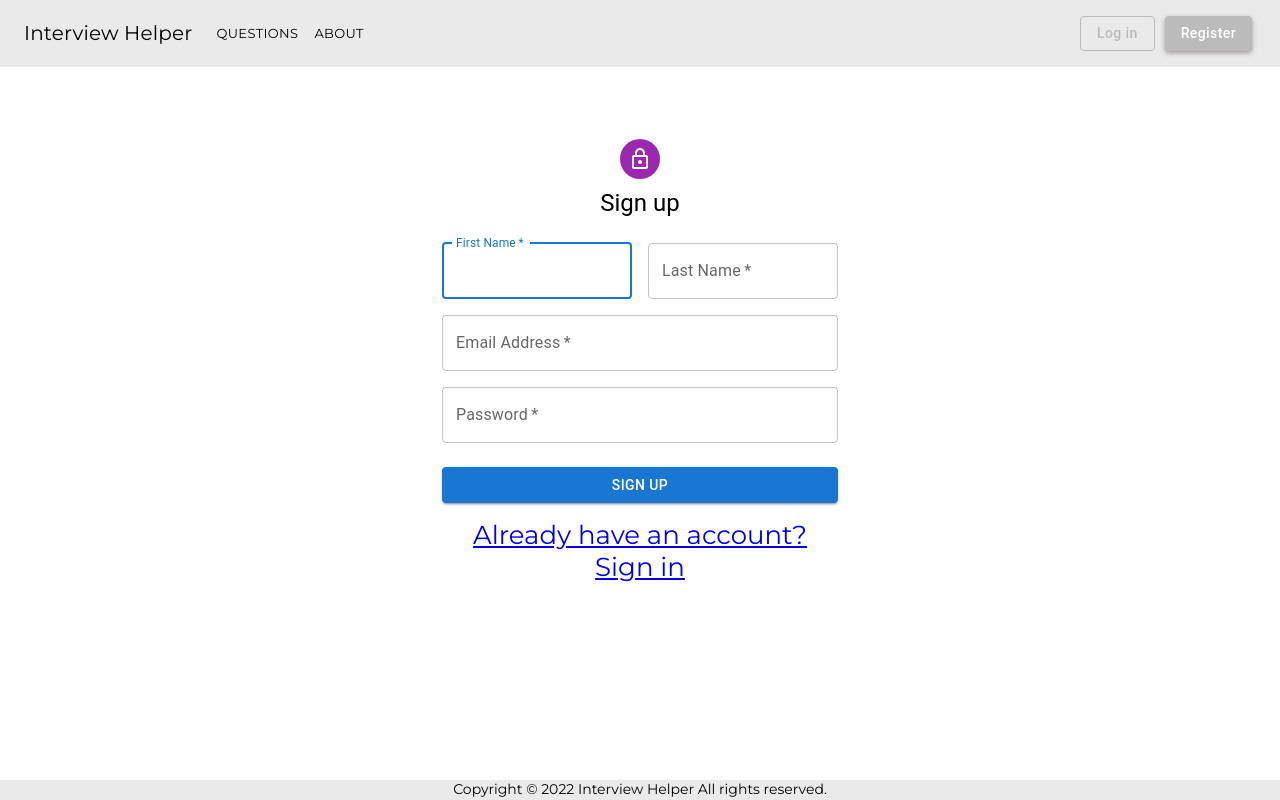
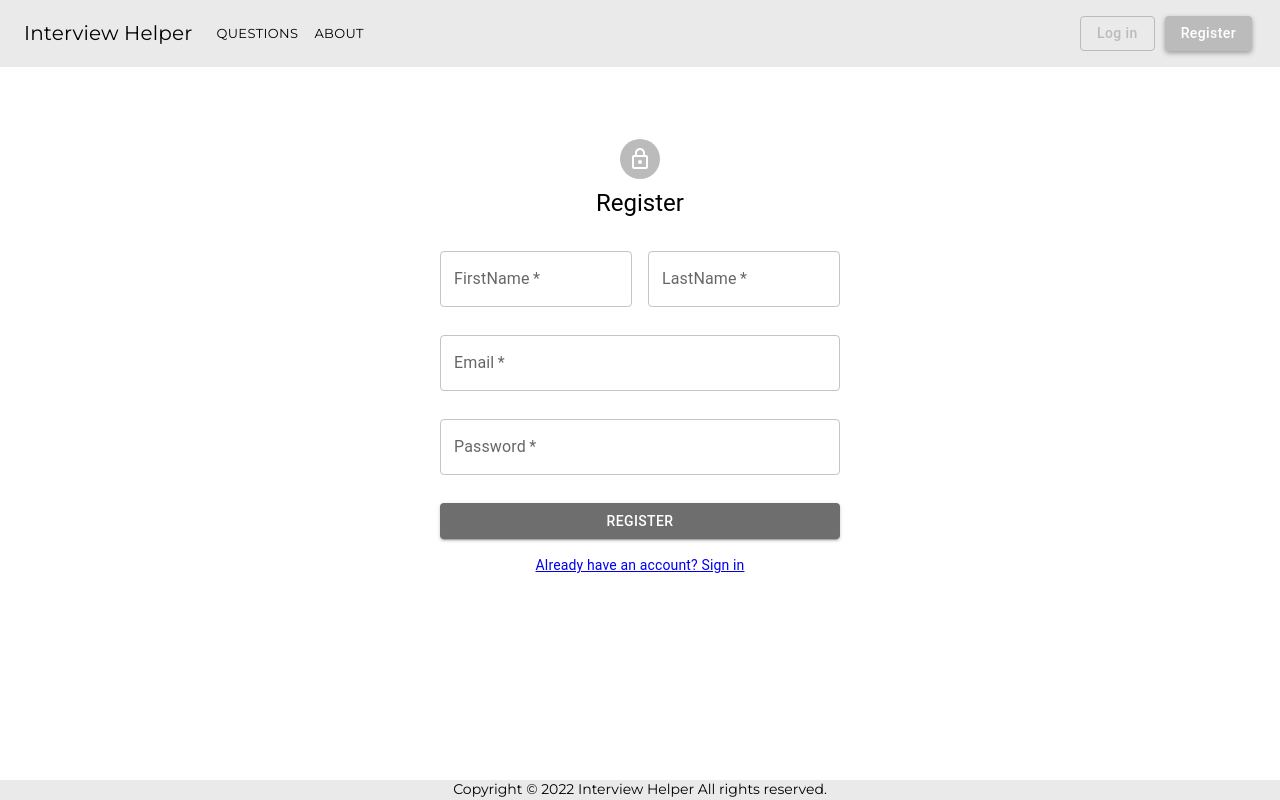
Before and after one commit to Sverdiyev/InterviewHelperFE, a React (Create React App) app: page /signup in a window 1280 px wide. Built offline with nearby package versions, Linux system fonts and the light colour scheme.

Commit message:
add register page, refactor validation

```diff
--- a/src/components/Login/LoginComponent.jsx
+++ b/src/components/Login/LoginComponent.jsx
@@ -1,19 +1,19 @@
-import { Alert, Avatar, Button, Grid, Typography } from '@mui/material';
+import { Alert, Avatar, Grid, Typography } from '@mui/material';
 import { LockOutlined as LockOutlinedIcon } from '@mui/icons-material';
 import { Link } from 'react-router-dom';
 import { useContext, useState } from 'react';
 import AuthContext from '../../store/auth-context.js';
 import InputField from './InputField.jsx';
-import useInputField from '../../services/helpers.js';
+import useInputField, { emailValidation, passwordValidation } from '../../services/helpers.js';
+import SubmitButton from '../StyledUI/SubmitButton.jsx';
 
 function LoginComponent() {
   const ctx = useContext(AuthContext);
 
-  const validationCb = (value) => !value.length;
   const [successfullLogin, setSuccessfullLogin] = useState(null);
-  const [emailValue, setEmailValue, emailIsValid, emailIsTouched] = useInputField(validationCb);
+  const [emailValue, setEmailValue, emailIsValid, emailIsTouched] = useInputField(emailValidation);
   const [passwordValue, setPasswordValue, passwordIsValid, passwordIsTouched] =
-    useInputField(validationCb);
+    useInputField(passwordValidation);
 
   const formIsValid = emailIsValid && passwordIsValid;
 
@@ -74,19 +74,9 @@ function LoginComponent() {
           error={passwordIsTouched && !passwordIsValid}
         />
 
-        <Button
-          type="submit"
-          fullWidth
-          variant="contained"
-          disabled={passwordIsTouched && emailIsTouched && !formIsValid}
-          sx={{
-            mt: 3,
-            mb: 2,
-            backgroundColor: '#6e6e6e',
-            [':hover']: { backgroundColor: '#545454' }
-          }}>
+        <SubmitButton disabled={passwordIsTouched && emailIsTouched && !formIsValid}>
           Log In
-        </Button>
+        </SubmitButton>
 
         <Typography variant="body2" component={Link} to="/signup">
           Don`t have an account? Register
--- /dev/null
+++ b/src/components/StyledUI/SubmitButton.jsx
@@ -0,0 +1,20 @@
+import { Button } from '@mui/material';
+import { styled } from '@mui/system';
+import React from 'react';
+
+const StyledButton = styled(Button)({
+  marginTop: '1.5rem',
+  marginBottom: '1rem',
+  backgroundColor: '#6e6e6e',
+  [':hover']: { backgroundColor: '#545454' }
+});
+
+function SubmitButton({ children }) {
+  return (
+    <StyledButton type="submit" fullWidth variant="contained">
+      {children}
+    </StyledButton>
+  );
+}
+
+export default SubmitButton;
--- a/src/pages/Register.jsx
+++ b/src/pages/Register.jsx
@@ -1,88 +1,130 @@
-import { Avatar, Box, Button, Container, Grid, TextField, Typography } from '@mui/material';
+import { Alert, Avatar, Grid, Typography } from '@mui/material';
 import { LockOutlined as LockOutlinedIcon } from '@mui/icons-material';
-import { Link } from 'react-router-dom';
+import { Link, useNavigate } from 'react-router-dom';
+import useInputField, {
+  emailValidation,
+  nameValidation,
+  passwordValidation
+} from '../services/helpers.js';
+import InputField from '../components/Login/InputField.jsx';
+import SubmitButton from '../components/StyledUI/SubmitButton.jsx';
+import { useState } from 'react';
 
 function Register() {
-  const handleSubmit = (event) => {
-    event.preventDefault();
-    const data = new FormData(event.currentTarget);
-    console.log({
-      email: data.get('email'),
-      password: data.get('password')
-    });
+  const navigate = useNavigate();
+  const [successfullRegistration, setSuccessfullRegistration] = useState(null);
+
+  const [emailValue, setEmailValue, emailIsValid, emailIsTouched] = useInputField(emailValidation);
+  const [passwordValue, setPasswordValue, passwordIsValid, passwordIsTouched] =
+    useInputField(passwordValidation);
+  const [firstNameValue, setFirstNameValue, firstNameIsValid, firstNameIsTouched] =
+    useInputField(nameValidation);
+  const [lastNameValue, setLastNameValue, lastNameIsValid, lastNameIsTouched] =
+    useInputField(nameValidation);
+
+  const onChangeEmail = (e) => setEmailValue(e);
+  const onChangePassword = (e) => setPasswordValue(e);
+  const onChangeFirstName = (e) => setFirstNameValue(e);
+  const onChangeLastName = (e) => setLastNameValue(e);
+
+  const formIsValid = emailIsValid && passwordIsValid && lastNameIsValid && firstNameIsValid;
+
+  const handleSubmit = (e) => {
+    e.preventDefault();
+
+    if (!formIsValid) {
+      setEmailValue();
+      setPasswordValue();
+      setFirstNameValue();
+      setLastNameValue();
+      return console.log('invalid form');
+    }
+
+    const data = {
+      email: emailValue,
+      password: passwordValue,
+      firstName: firstNameValue,
+      lastName: lastNameValue
+    };
+
+    //send data to BE
+    console.log(data);
+    //if success
+    setSuccessfullRegistration(true);
+
+    if (successfullRegistration) return navigate('/login');
+    setSuccessfullRegistration(false);
   };
 
   return (
-    <Container component="main" maxWidth="xs">
-      <Box
-        sx={{
-          marginTop: 8,
-          display: 'flex',
-          flexDirection: 'column',
-          alignItems: 'center'
-        }}>
-        <Avatar sx={{ m: 1, bgcolor: 'secondary.main' }}>
+    <Grid container flexDirection="column" alignItems="center" sx={{ width: '400px' }} mt={8}>
+      {successfullRegistration == false && (
+        <Alert
+          severity="error"
+          onClose={() => setSuccessfullRegistration(null)}
+          sx={{ width: '100%', boxSizing: 'border-box' }}>
+          Login Failed
+        </Alert>
+      )}
+
+      <Avatar sx={{ m: 1, backgroundColor: '#bbb' }}>
         <LockOutlinedIcon />
       </Avatar>
       <Typography component="h1" variant="h5">
-          Sign up
+        Register
       </Typography>
-        <Box component="form" noValidate onSubmit={handleSubmit} sx={{ mt: 3 }}>
+      <Grid component="form" noValidate onSubmit={handleSubmit} sx={{ mt: 3 }}>
         <Grid container spacing={2}>
           <Grid item xs={12} sm={6}>
-              <TextField
-                autoComplete="given-name"
-                name="firstName"
-                required
-                fullWidth
+            <InputField
               id="firstName"
-                label="First Name"
-                autoFocus
+              inputValue={firstNameValue}
+              onInputChange={onChangeFirstName}
+              error={firstNameIsTouched && !firstNameIsValid}
+              autofocus
             />
           </Grid>
           <Grid item xs={12} sm={6}>
-              <TextField
-                required
-                fullWidth
+            <InputField
               id="lastName"
-                label="Last Name"
-                name="lastName"
-                autoComplete="family-name"
+              inputValue={lastNameValue}
+              onInputChange={onChangeLastName}
+              error={lastNameIsTouched && !lastNameIsValid}
+              autofocus
             />
           </Grid>
           <Grid item xs={12}>
-              <TextField
-                required
-                fullWidth
+            <InputField
               id="email"
-                label="Email Address"
-                name="email"
-                autoComplete="email"
+              inputValue={emailValue}
+              onInputChange={onChangeEmail}
+              error={emailIsTouched && !emailIsValid}
             />
           </Grid>
           <Grid item xs={12}>
-              <TextField
-                required
-                fullWidth
-                name="password"
-                label="Password"
-                type="password"
+            <InputField
               id="password"
-                autoComplete="new-password"
+              inputValue={passwordValue}
+              onInputChange={onChangePassword}
+              error={passwordIsTouched && !passwordIsValid}
             />
           </Grid>
         </Grid>
-          <Button type="submit" fullWidth variant="contained" sx={{ mt: 3, mb: 2 }}>
-            Sign Up
-          </Button>
-          <Grid container justifyContent="flex-end">
-            <Grid item>
-              <Link to="#">Already have an account? Sign in</Link>
+        <SubmitButton
+          disabled={
+            passwordIsTouched &&
+            emailIsTouched &&
+            firstNameIsTouched &&
+            lastNameIsTouched &&
+            !formIsValid
+          }>
+          Register
+        </SubmitButton>
       </Grid>
+      <Typography variant="body2" component={Link} to="/login">
+        Already have an account? Sign in
+      </Typography>
     </Grid>
-        </Box>
-      </Box>
-    </Container>
   );
 }
 
--- a/src/services/helpers.js
+++ b/src/services/helpers.js
@@ -20,4 +20,17 @@ const useInputField = (validationCb) => {
   return [inputValue, setInputValueHandler, inputIsValid, inputIsTouched];
 };
 
+export const emailValidation = (email) => {
+  const emailRegExp = new RegExp(
+    "([!#-'*+/-9=?A-Z^-~-]+(.[!#-'*+/-9=?A-Z^-~-]+)*|\"([]!#-[^-~ \t]|(\\[\t -~]))+\")@([!#-'*+/-9=?A-Z^-~-]+(.[!#-'*+/-9=?A-Z^-~-]+)*|[[\t -Z^-~]*])"
+  );
+  return emailRegExp.exec(email);
+};
+
+export const passwordValidation = (value) => !value.length;
+export const nameValidation = (name) => {
+  const nameRegEx = new RegExp('/^([^0-9]*)$/');
+  return nameRegEx.exec(name);
+};
+
 export default useInputField;
```
Also changed, not shown: .eslintrc.json. Lines whose indentation alone changed are shown as unchanged.
